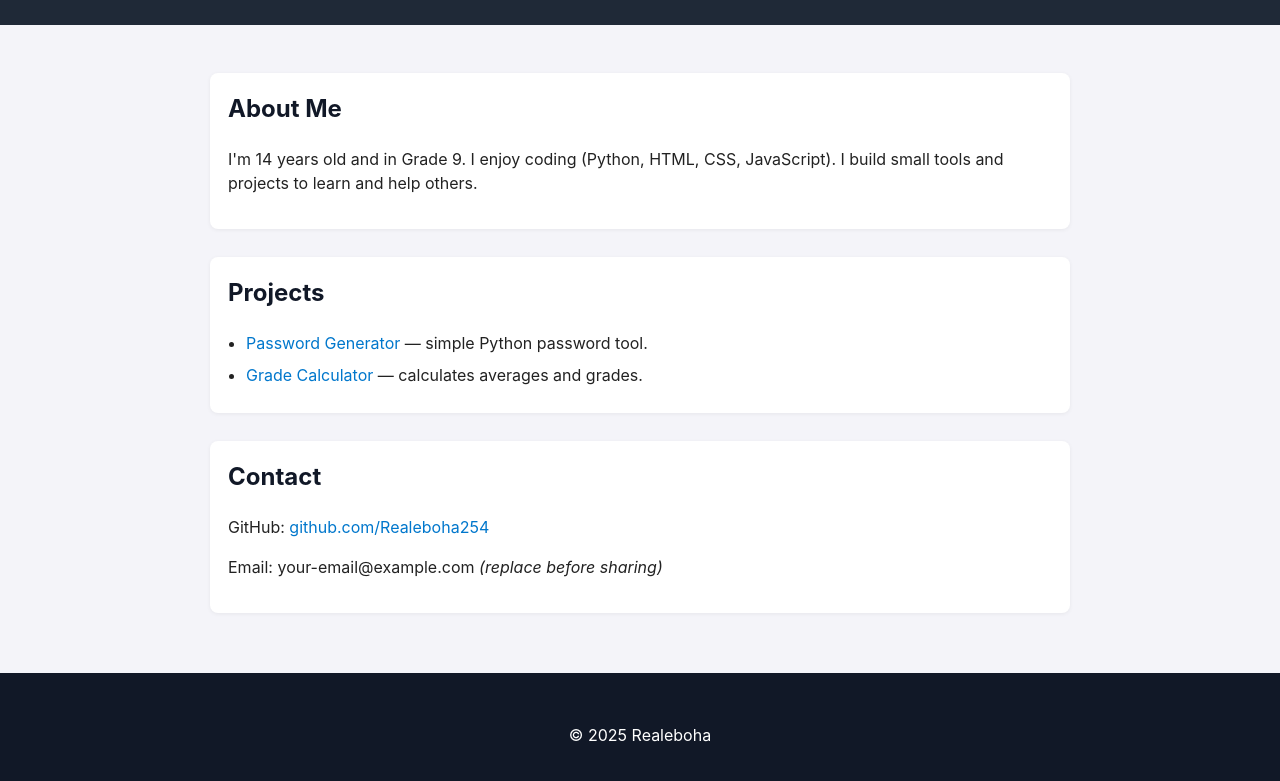
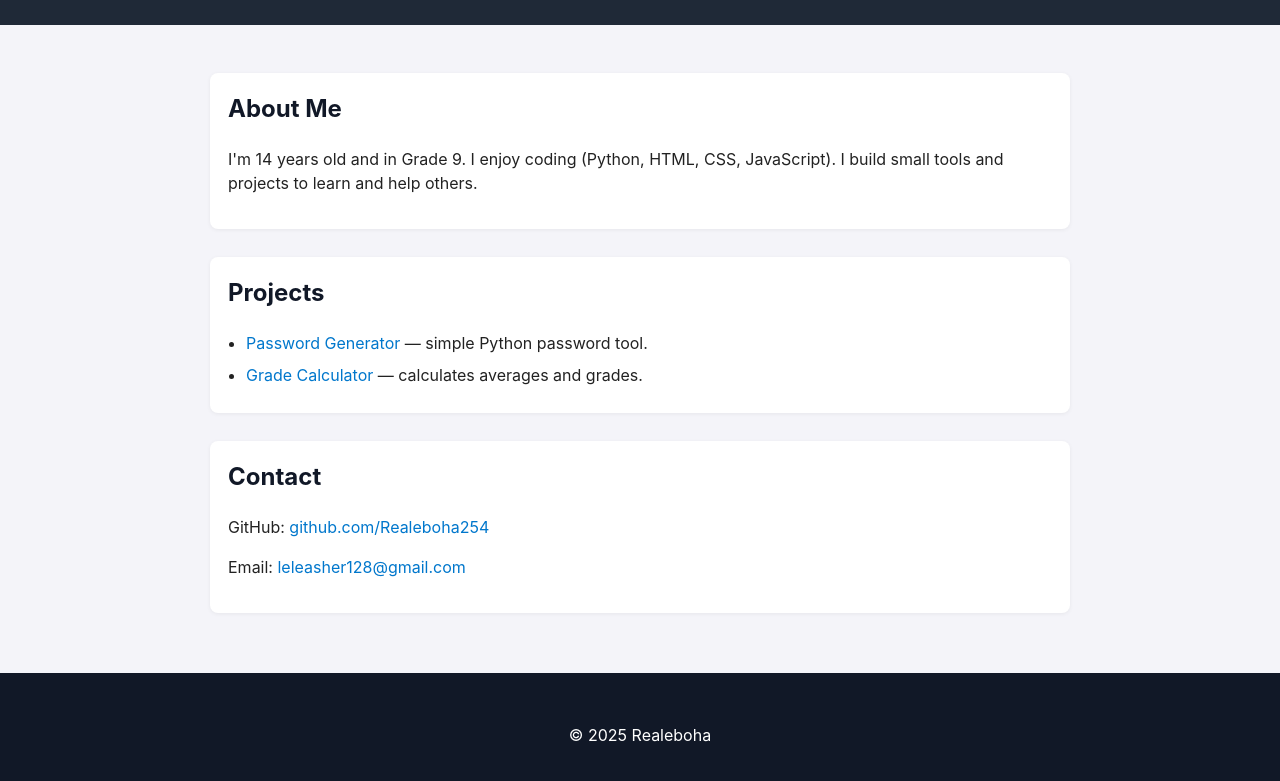
Before and after one commit to Realeboha254/portfolio, a plain HTML site: page index.html in a window 1280 px wide. Shown: the part 143-924 px from the top of the page. Drawn offline with Linux system fonts and the light colour scheme.

Commit message:
Update email in contact section

```diff
--- a/index.html
+++ b/index.html
@@ -37,7 +37,7 @@
     <section id="contact">
       <h2>Contact</h2>
       <p>GitHub: <a href="https://github.com/Realeboha254" target="_blank" rel="noopener">github.com/Realeboha254</a></p>
-      <p>Email: your-email@example.com <em>(replace before sharing)</em></p>
+      <p>Email: <a href="mailto:leleasher128@gmail.com">leleasher128@gmail.com</a></p>
     </section>
   </main>
 
```
